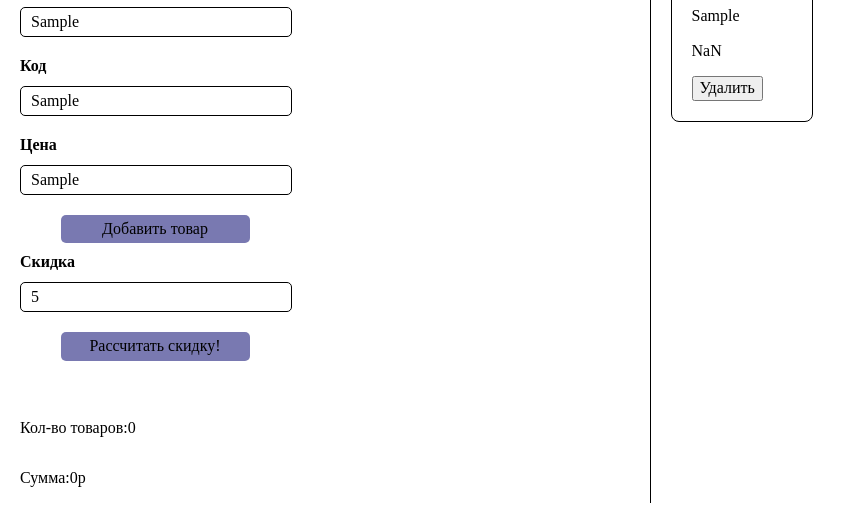
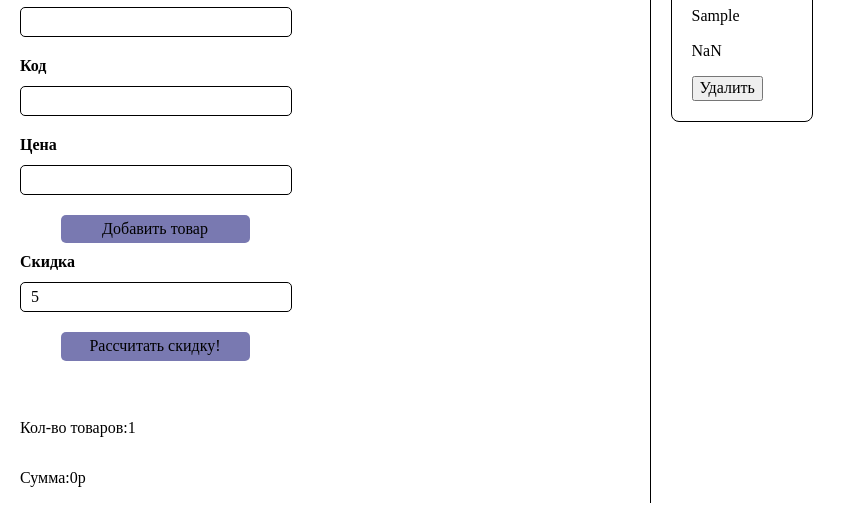
Before and after one commit to teplovslava/Cart, a website: page card/index.html in a window 1280 px wide. Both pictures are taken after typing "Sample", "Sample", "Sample", "5" into the empty fields and a click on the button "Добавить товар". Shown: the part 101-626 px from the top of the page, without its empty margins (0-856 px from the left). Drawn offline with Linux system fonts and the light colour scheme.

Commit message:
add count of item

```diff
--- a/card/index.html
+++ b/card/index.html
@@ -7,6 +7,7 @@
     <title>Card</title>
     <link rel="stylesheet" href="normalize.css">
     <link rel="stylesheet" href="style.css">
+    <link type="image/x-icon" rel="shortcut icon" href="favicon.ico">
 </head>
 <body>
     <div class="container">
--- a/card/script.js
+++ b/card/script.js
@@ -3,6 +3,9 @@ const nameInput = document.querySelectorAll('.left-part input')[0]
 const codeInput = document.querySelectorAll('.left-part input')[1]
 const costInput = document.querySelectorAll('.left-part input')[2]
 const card = document.querySelector('.right-part')
+const cardError = document.querySelector('.error')
+const count = document.querySelector('.count')
+
 
 let itemArr = []
 
@@ -16,9 +19,20 @@ function CardItem(name,code,cost){
 let deleteBtn= document.querySelector(".deleteElem")
 
 addBtn.addEventListener("click",function(){
+    if(!nameInput.value ||!codeInput.value || !costInput.value){
+        cardError.innerHTML='Неверно введены данные'
+    }else{
+    cardError.innerHTML=''
     itemArr.push(new CardItem(nameInput.value,codeInput.value,parseInt(costInput.value)))
     console.log(itemArr)
     createElem()
+    nameInput.value=''
+    codeInput.value=''
+    costInput.value=''
+    count.innerHTML=`Кол-во товаров:${itemArr.length}`
+    }
+
+
 })
 
 function htmlElem(item,index){
@@ -39,5 +53,6 @@ function createElem(){
 function deleteElem(index){
     itemArr.splice(index,1)
     createElem()
+    count.innerHTML=`Кол-во товаров:${itemArr.length}`
 
 }
```
Also changed, not shown: card/favicon.ico (added).
